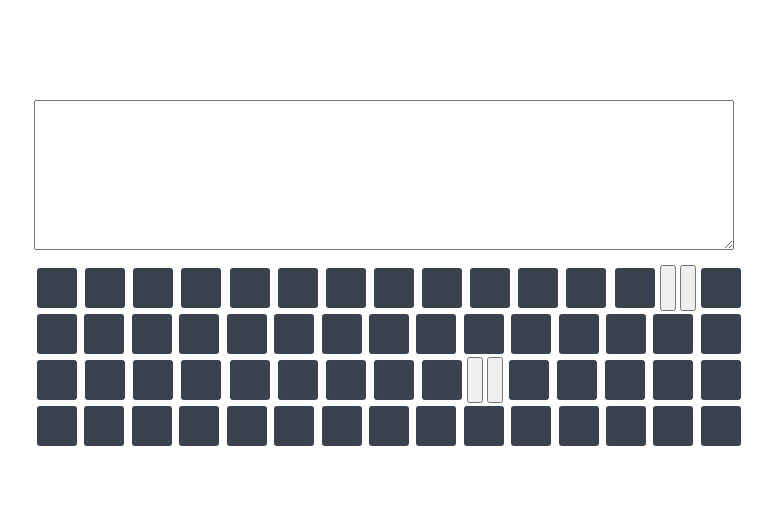
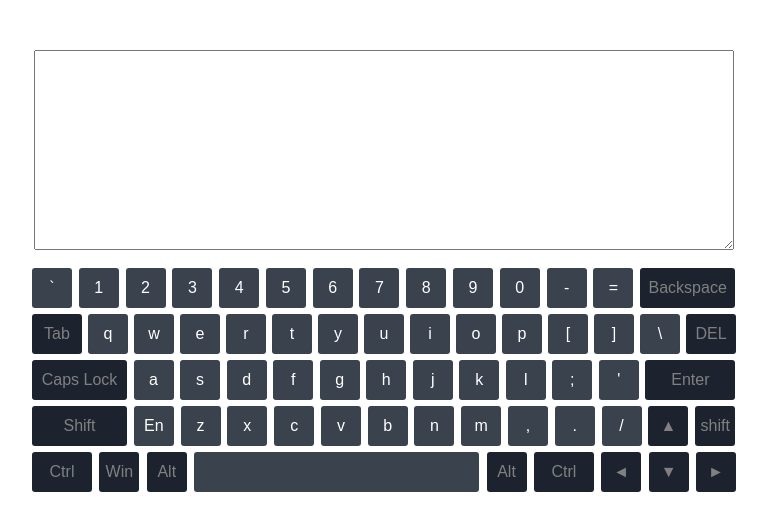
Before and after one commit to PavelYermakov1/Virtual-keyboard, a website: page index.html in a window 1280 px wide. Shown: the whole page, without its empty margins (256-1028 px from the left). Drawn offline with Linux system fonts and the light colour scheme.

Commit message:
feat: create keyboard

```diff
--- a/script.js
+++ b/script.js
@@ -18,39 +18,44 @@ class VirtualKeyboard {
     };
 
     this.keyLayout = {
-      eng: ['`', '1', '2', '3', '4', '5', '6', '7', '8', '9', '0', '-', '=', 'Backspace',
-        'Tab', 'q', 'w', 'e', 'r', 't', 'y', 'u', 'i', 'o', 'p', '[', ']', '\\',
-        'CapsLock', 'a', 's', 'd', 'f', 'g', 'h', 'j', 'k', 'l', ';', '\'', 'Enter',
-        'Shift', 'z', 'x', 'c', 'v', 'b', 'n', 'm', ',', '.', '/', '↑', 'ru',
-        'ctrl', 'alt', 'win', 'Space', 'alt', '←', '↓', '→',
+      eng: [
+        '`', '1', '2', '3', '4', '5', '6', '7', '8', '9', '0', '-', '=', 'Backspace',
+        'Tab', 'q', 'w', 'e', 'r', 't', 'y', 'u', 'i', 'o', 'p', '[', ']', '\\', 'DEL',
+        'Caps Lock', 'a', 's', 'd', 'f', 'g', 'h', 'j', 'k', 'l', ';', "'", 'Enter',
+        'Shift', 'En', 'z', 'x', 'c', 'v', 'b', 'n', 'm', ',', '.', '/', '▲', 'shift',
+        'Ctrl', 'Win', 'Alt', ' ', 'Alt', 'Ctrl', '◄', '▼', '►',
       ],
 
-      engShift: ['~', '!', '@', '#', '$', '%', '^', '&', '*', '(', ')', '_', '+', 'Backspace',
-        'Tab', 'q', 'w', 'e', 'r', 't', 'y', 'u', 'i', 'o', 'p', '{', '}', '|',
-        'CapsLock', 'a', 's', 'd', 'f', 'g', 'h', 'j', 'k', 'l', ':', '"', 'Enter',
-        'Shift', 'z', 'x', 'c', 'v', 'b', 'n', 'm', '<', '>', '?', '↑', 'ru',
-        'ctrl', 'alt', 'win', 'Space', 'alt', '←', '↓', '→',
+      engShift: [
+        '~', '!', '@', '#', '$', '%', '^', '&', '*', '(', ')', '_', '+', 'Backspace',
+        'Tab', 'Q', 'W', 'E', 'R', 'T', 'Y', 'U', 'I', 'O', 'P', '{', '}', '|', 'DEL',
+        'Caps Lock', 'A', 'S', 'D', 'F', 'G', 'H', 'J', 'K', 'L', ':', '"', 'Enter',
+        'Shift', 'En', 'Z', 'X', 'C', 'V', 'B', 'N', 'M', '<', '>', '?', '▲', 'shift',
+        'Ctrl', 'Win', 'Alt', ' ', 'Alt', 'Ctrl', '◄', '▼', '►',
       ],
 
-      ru: ['`', '1', '2', '3', '4', '5', '6', '7', '8', '9', '0', '-', '=', 'Backspace',
-        'Tab', 'й', 'ц', 'у', 'к', 'е', 'н', 'г', 'ш', 'щ', 'з', 'х', 'ъ', 'ё',
-        'CapsLock', 'ф', 'ы', 'в', 'а', 'п', 'р', 'о', 'л', 'д', 'ж', 'э', 'Enter',
-        'Shift', 'я', 'ч', 'с', 'м', 'и', 'т', 'ь', 'б', 'ю', '/', '↑', 'eng',
-        'ctrl', 'alt', 'win', 'Space', 'alt', '←', '↓', '→',
+      ru: [
+        'ё', '1', '2', '3', '4', '5', '6', '7', '8', '9', '0', '-', '=', 'Backspace',
+        'Tab', 'й', 'ц', 'у', 'к', 'е', 'н', 'г', 'ш', 'щ', 'з', 'х', 'ъ', '\\', 'DEL',
+        'Caps Lock', 'ф', 'ы', 'в', 'а', 'п', 'р', 'о', 'л', 'д', 'ж', 'э', 'Enter',
+        'Shift', 'Ру', 'я', 'ч', 'с', 'м', 'и', 'т', 'ь', 'б', 'ю', '.', '▲', 'shift',
+        'Ctrl', 'Win', 'Alt', ' ', 'Alt', 'Ctrl', '◄', '▼', '►',
       ],
 
-      ruShift: ['[', '!', '"', '№', '%', ':', ',', '.', '*', '(', ')', '_', '+', 'Backspace',
-        'Tab', 'й', 'ц', 'у', 'к', 'е', 'н', 'г', 'ш', 'щ', 'з', 'х', 'ъ', 'ё',
-        'CapsLock', 'ф', 'ы', 'в', 'а', 'п', 'р', 'о', 'л', 'д', 'ж', 'э', 'Enter',
-        'Shift', 'я', 'ч', 'с', 'м', 'и', 'т', 'ь', 'б', 'ю', '?', '↑', 'eng',
-        'ctrl', 'alt', 'win', 'Space', 'alt', '←', '↓', '→',
+      ruShift: [
+        'Ё', '!', '"', '№', ';', '%', ':', '?', '*', '(', ')', '_', '+', 'Backspace',
+        'Tab', 'Й', 'Ц', 'У', 'К', 'Е', 'Н', 'Г', 'Ш', 'Щ', 'З', 'Х', 'Ъ', '/', 'DEL',
+        'Caps Lock', 'Ф', 'Ы', 'В', 'А', 'П', 'Р', 'О', 'Л', 'Д', 'Ж', 'Э', 'Enter',
+        'Shift', 'Ру', 'Я', 'Ч', 'С', 'М', 'И', 'Е', 'Ь', 'Б', 'Ю', ',', '▲', 'shift',
+        'Ctrl', 'Win', 'Alt', ' ', 'Alt', 'Ctrl', '◄', '▼', '►',
       ],
 
-      eventCode: ['Backquote', 'Digit1', 'Digit2', 'Digit3', 'Digit4', 'Digit5', 'Digit6', 'Digit7', 'Digit8', 'Digit9', 'Digit0', 'Minus', 'Equal', 'Backspace',
-        'Tab', 'KeyQ', 'KeyW', 'KeyE', 'KeyR', 'KeyT', 'KeyY', 'KeyU', 'KeyI', 'KeyO', 'KeyP', 'BracketLeft', 'BracketRight', 'Backslash',
+      eventCode: [
+        'Backquote', 'Digit1', 'Digit2', 'Digit3', 'Digit4', 'Digit5', 'Digit6', 'Digit7', 'Digit8', 'Digit9', 'Digit0', 'Minus', 'Equal', 'Backspace',
+        'Tab', 'KeyQ', 'KeyW', 'KeyE', 'KeyR', 'KeyT', 'KeyY', 'KeyU', 'KeyI', 'KeyO', 'KeyP', 'BracketLeft', 'BracketRight', 'Backslash', 'Delete',
         'CapsLock', 'KeyA', 'KeyS', 'KeyD', 'KeyF', 'KeyG', 'KeyH', 'KeyJ', 'KeyK', 'KeyL', 'Semicolon', 'Quote', 'Enter',
-        'ShiftLeft', 'KeyZ', 'KeyX', 'KeyC', 'KeyV', 'KeyB', 'KeyN', 'KeyM', 'Comma', 'Period', 'Slash', 'ArrowUp', 'lang',
-        'ControlLeft', 'AltLeft', 'MetaLeft', 'Space', 'AltRight', 'ArrowLeft', 'ArrowDown', 'ArrowRight',
+        'ShiftLeft', 'En', 'KeyZ', 'KeyX', 'KeyC', 'KeyV', 'KeyB', 'KeyN', 'KeyM', 'Comma', 'Period', 'Slash', 'ArrowUp', 'ShiftRight',
+        'ControlLeft', 'MetaLeft', 'AltLeft', 'Space', 'AltRight', 'ControlRight', 'ArrowLeft', 'ArrowDown', 'ArrowRight',
       ],
     };
   }
@@ -77,6 +82,7 @@ class VirtualKeyboard {
       localStorage.setItem('lang', this.props.lang);
     }
 
+
     this.elements.keysContainer.appendChild(this.renderKeys(this.props.lang));
     this.elements.keys = this.elements.keysContainer.querySelectorAll('.keyboard__note');
     this.elements.keyboard.appendChild(this.elements.keysContainer);
@@ -84,33 +90,34 @@ class VirtualKeyboard {
     document.body.append(this.elements.wrapper);
   }
 
-  renderKeys(lang = 'eng') {
+  renderKeys(lang) {
     this.fragment = document.createDocumentFragment();
     lang.forEach((value, index) => {
       const keyElement = document.createElement('button');
       const insertLineBreak = ['Backspace', 'DEL', 'Enter', 'shift'].indexOf(value) !== -1;
       keyElement.setAttribute('type', 'button');
       keyElement.className = 'keyboard__note';
+      keyElement.textContent = value;
       keyElement.id = this.keyLayout.eventCode[index];
 
       switch (value) {
         case 'Backspace':
         case 'Caps Lock':
         case 'Shift':
-          keyElement.className = 'keyboard__key-wide';
+          keyElement.classList.add('keyboard__key-wide');
           break;
         case 'Tab':
         case 'DEL':
-          keyElement.className = 'keyboard__key-tab';
+          keyElement.classList.add('keyboard__key-tab');
           break;
         case 'Enter':
-          keyElement.className = 'keyboard__key-enter';
+          keyElement.classList.add('keyboard__key-enter');
           break;
         case ' ':
-          keyElement.className = 'keyboard__key-space';
+          keyElement.classList.add('keyboard__key-space');
           break;
         case 'Ctrl':
-          keyElement.className = 'keyboard__key-ctrl';
+          keyElement.classList.add('keyboard__key-ctrl');
           break;
         case 'shift':
         case 'Win':
@@ -119,7 +126,7 @@ class VirtualKeyboard {
         case '◄':
         case '▼':
         case '►':
-          keyElement.className = 'keyboard__key-colored';
+          keyElement.classList.add('keyboard__key-colored');
           break;
         default:
           break;
@@ -127,10 +134,12 @@ class VirtualKeyboard {
 
       this.fragment.appendChild(keyElement);
 
+
       if (insertLineBreak) {
         this.fragment.appendChild(document.createElement('br'));
       }
     });
+
 
     return this.fragment;
   }
--- a/style.css
+++ b/style.css
@@ -1,16 +1,18 @@
 .wrapper {
-    max-width: 700px;
+    max-width: 750px;
     margin: 0 auto;
 }
 
 .textarea {
-    height: 150px;
+    height: 200px;
     width: 700px;
     margin: auto;
-    margin-top: 100px;
+    margin-top: 50px;
     display: block;
     font-size: 18px;
     font-weight: 700;
+    outline: none;
+    resize: vertical;
 }
 
 .keyboard {
@@ -44,17 +46,36 @@
     position: relative;
 }
 
-.key {
-    height: 40px;
-    min-width: 40px;
-    border-radius: 3px;
+.keyboard__key-wide {
+    min-width: 95px;
+    background-color: rgb(28,35,46);
+    color: rgb(128,128,128);
+}
+
+.keyboard__key-tab {
+    min-width: 50px;
+    background-color: rgb(28,35,46);
+    color: rgb(128,128,128);
+}
+
+.keyboard__key-enter {
+    width: 90px;
+    background-color: rgb(28,35,46);
+    color: rgb(128,128,128);
+}
+
+.keyboard__key-colored {
+    background-color: rgb(28,35,46);
+    color: rgb(128,128,128);
+}
+
+.keyboard__key-ctrl {
+    min-width: 60px;
+    background-color: rgb(28,35,46);
+    color: rgb(128,128,128);
+}
+
+.keyboard__key-space {
+    min-width: 285px;
     background-color: rgba(58, 66, 78, 1);
-    margin: 3px;
-    border: none;
-    color: #ffffff;
-    font-size: 1rem;
-    outline: none;
-    cursor: pointer;
-    padding: 0;
-    position: relative;
 }
```
